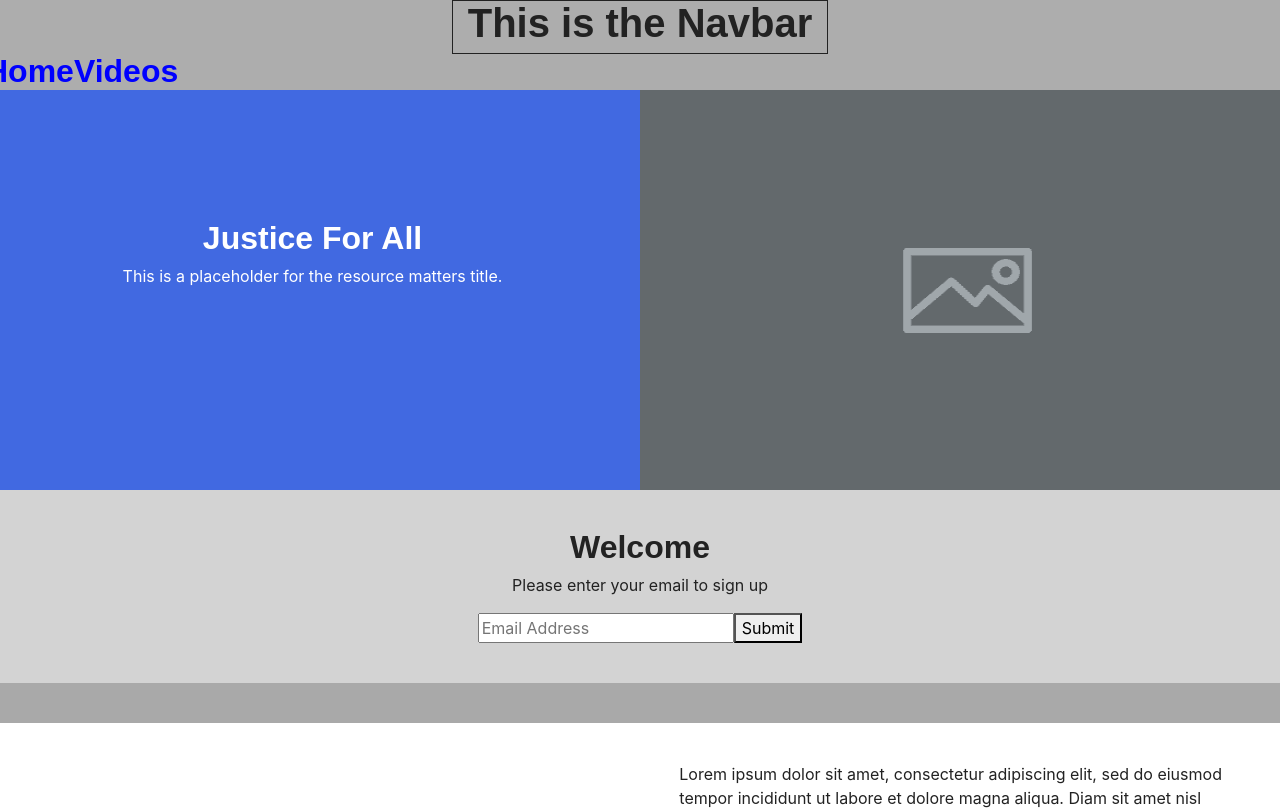
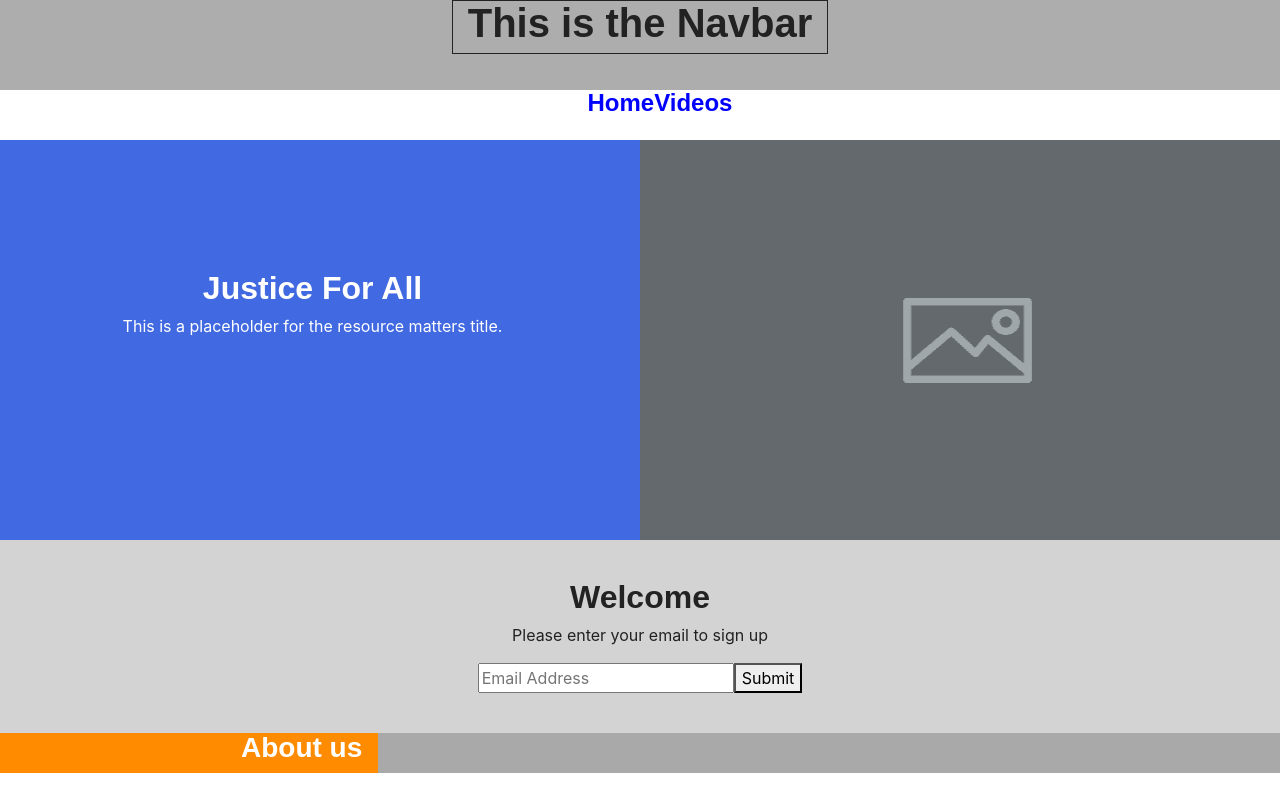
Before and after one commit to tsellers1990/Resource-Matters, a React (Create React App) app in the folder client/: page / in a window 1280 px wide. Shown: the top 810 px of the page. Built offline with nearby package versions, Linux system fonts and the light colour scheme; a web font is replaced by a local one.

Commit message:
I hate css

```diff
--- a/client/src/components/About.js
+++ b/client/src/components/About.js
@@ -3,7 +3,11 @@ import React from 'react';
 const About = ()=>{
   return(
     <>
-    <div className= "row about-divider" />
+    <div className= "row about-divider">
+      <div className= "divider-alt-color">
+        <h3 id= "divider-text">About us</h3>
+      </div>
+    </div>
     <div className= "row about">
       <div className= "col-xl-6 col-lg-6 col-md-6 col-sm-12 col-xs-12">
         <h2 id= "about-heading">About Justice For All</h2>
--- a/client/src/components/Navbar/Navbar.css
+++ b/client/src/components/Navbar/Navbar.css
@@ -18,5 +18,16 @@ a {
 }
 
 .nav-btns {
+  margin: 0, auto;
+  display: flex;
+  justify-content: center;
+  align-items: center;
   text-align: center;
+  list-style: none;
+  font-size: 2em;
 }
+
+nav-btn {
+  font-weight: 600;
+  text-transform: uppercase;
+}
--- a/client/src/components/Navbar/Navbar.js
+++ b/client/src/components/Navbar/Navbar.js
@@ -4,19 +4,25 @@ import './Navbar.css'
 
 export const Navbar = () => {
     return (
+      <>
         <div className='wrapper'>
             <div className='inner row'>
                   <h1 className='logo-and-left col align-self-center '>This is the Navbar</h1>
             </div>
-            <div className= "row nav-btns">
-                <Link to= "/">
-                  <h2>Home</h2>
-                </Link>
-                <Link to= "/videos">
-                  <h2>Videos</h2>
-                </Link>
-            </div>
         </div>
+        <ul className= "nav-btns">
+          <li>
+            <Link to= "/">
+              <h4 className= "nav-btn">Home</h4>
+            </Link>
+          </li>
+          <li>
+            <Link to= "/videos">
+              <h4 className= "nav-btn">Videos</h4>
+            </Link>
+          </li>
+        </ul>
+      </>
     )
 }
 
--- a/client/src/style.scss
+++ b/client/src/style.scss
@@ -34,6 +34,18 @@
   background: darkgray;
 }
 
+.divider-alt-color {
+  z-index: 2;
+  background-color: darkorange;
+  width: 30%;
+}
+
+#divider-text {
+  color: white;
+  float: right;
+  margin-right: 4%;
+}
+
 #about-heading{
   text-align: center;
   padding: 25%;
```
